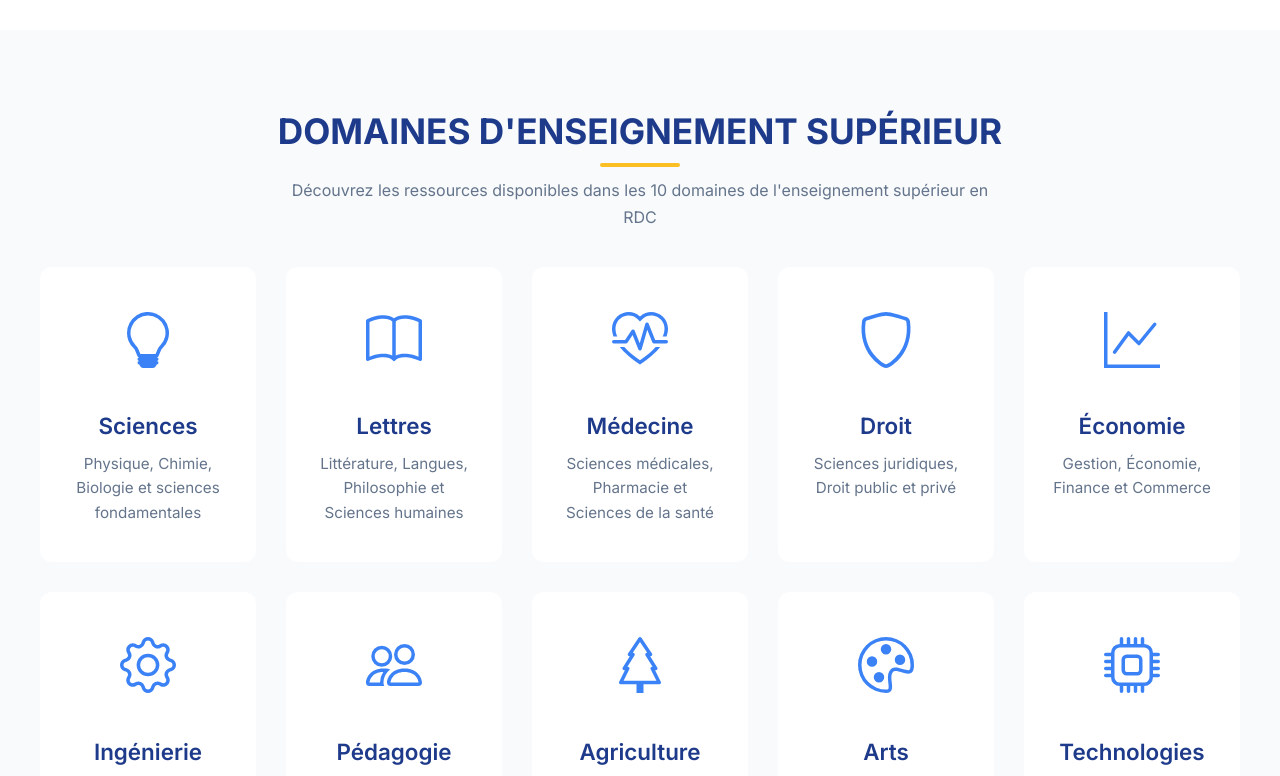
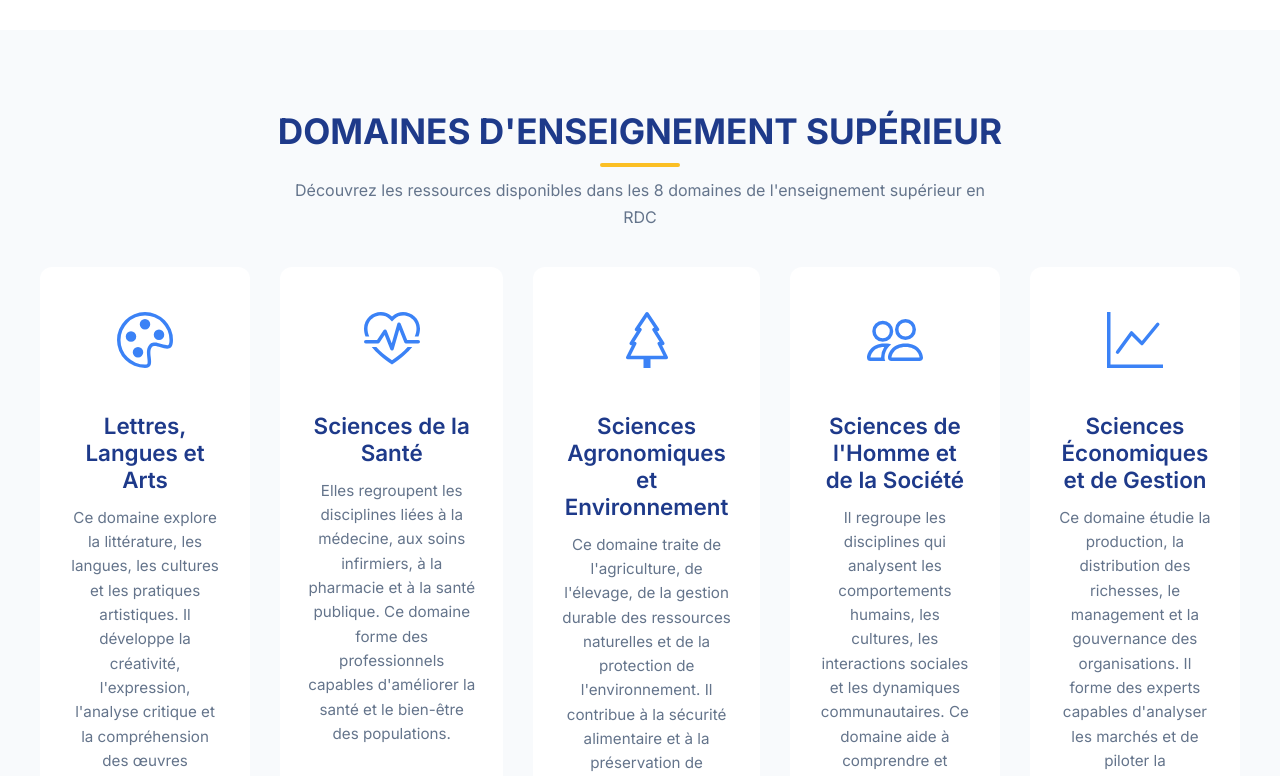
Before and after one commit to cgiibnn-2025/bnn-esursi-site, a React (Create React App) app: page / in a window 1280 px wide. Shown: the part 2000-2776 px from the top of the page. Built offline with nearby package versions, Linux system fonts and the light colour scheme; no server answers.

Commit message:
Mise à jour des 8 domaines d'enseignement supérieur avec descriptions détaillées

```diff
--- a/src/components/Domaines.js
+++ b/src/components/Domaines.js
@@ -16,54 +16,44 @@ import './Domaines.css';
 const Domaines = () => {
   const domaines = [
     {
-      icon: <BsLightbulb />,
-      title: "Sciences",
-      description: "Physique, Chimie, Biologie et sciences fondamentales"
-    },
-    {
-      icon: <BsBook />,
-      title: "Lettres",
-      description: "Littérature, Langues, Philosophie et Sciences humaines"
+      icon: <BsPalette />,
+      title: "Lettres, Langues et Arts",
+      description: "Ce domaine explore la littérature, les langues, les cultures et les pratiques artistiques. Il développe la créativité, l'expression, l'analyse critique et la compréhension des œuvres humaines."
     },
     {
       icon: <BsHeartPulse />,
-      title: "Médecine",
-      description: "Sciences médicales, Pharmacie et Sciences de la santé"
+      title: "Sciences de la Santé",
+      description: "Elles regroupent les disciplines liées à la médecine, aux soins infirmiers, à la pharmacie et à la santé publique. Ce domaine forme des professionnels capables d'améliorer la santé et le bien-être des populations."
+    },
+    {
+      icon: <BsTree />,
+      title: "Sciences Agronomiques et Environnement",
+      description: "Ce domaine traite de l'agriculture, de l'élevage, de la gestion durable des ressources naturelles et de la protection de l'environnement. Il contribue à la sécurité alimentaire et à la préservation de l'écosystème."
+    },
+    {
+      icon: <BsPeople />,
+      title: "Sciences de l'Homme et de la Société",
+      description: "Il regroupe les disciplines qui analysent les comportements humains, les cultures, les interactions sociales et les dynamiques communautaires. Ce domaine aide à comprendre et résoudre les enjeux sociétaux."
+    },
+    {
+      icon: <BsGraphUp />,
+      title: "Sciences Économiques et de Gestion",
+      description: "Ce domaine étudie la production, la distribution des richesses, le management et la gouvernance des organisations. Il forme des experts capables d'analyser les marchés et de piloter la performance économique."
+    },
+    {
+      icon: <BsCpu />,
+      title: "Sciences et Technologies",
+      description: "Il couvre les domaines de la physique, de la chimie, des mathématiques, de l'informatique et des innovations techniques. Ce secteur développe les compétences nécessaires pour concevoir des solutions technologiques."
     },
     {
       icon: <BsShield />,
-      title: "Droit",
-      description: "Sciences juridiques, Droit public et privé"
+      title: "Sciences Juridiques, Politiques et Administratives",
+      description: "Ce domaine analyse le droit, les institutions, la gouvernance et les politiques publiques. Il forme des professionnels capables d'assurer la justice, l'administration efficace et la gestion publique."
     },
     {
-      icon: <BsGraphUp />,
-      title: "Économie",
-      description: "Gestion, Économie, Finance et Commerce"
-    },
-    {
-      icon: <BsGear />,
-      title: "Ingénierie",
-      description: "Génie civil, Mécanique, Électrique et Industriel"
-    },
-    {
-      icon: <BsPeople />,
-      title: "Pédagogie",
-      description: "Sciences de l'éducation et Formation des enseignants"
-    },
-    {
-      icon: <BsTree />,
-      title: "Agriculture",
-      description: "Agronomie, Vétérinaire et Développement rural"
-    },
-    {
-      icon: <BsPalette />,
-      title: "Arts",
-      description: "Beaux-arts, Musique, Théâtre et Arts appliqués"
-    },
-    {
-      icon: <BsCpu />,
-      title: "Technologies",
-      description: "Informatique, Télécommunications et Numérique"
+      icon: <BsLightbulb />,
+      title: "Sciences Psychologiques et de l'Éducation",
+      description: "Il étudie les comportements, les processus mentaux et les méthodes pédagogiques. Ce domaine prépare à accompagner le développement humain, l'apprentissage et le bien-être psychologique."
     }
   ];
 
@@ -72,7 +62,7 @@ const Domaines = () => {
       <div className="domaines-container">
         <h2 className="section-title">Domaines d'Enseignement Supérieur</h2>
         <p className="section-subtitle">
-          Découvrez les ressources disponibles dans les 10 domaines de l'enseignement supérieur en RDC
+          Découvrez les ressources disponibles dans les 8 domaines de l'enseignement supérieur en RDC
         </p>
 
         <div className="domaines-grid">
--- a/src/components/QuiSommesNous.js
+++ b/src/components/QuiSommesNous.js
@@ -12,7 +12,7 @@ const QuiSommesNous = () => {
             <p className="intro-text">
               La <strong>Cellule de Gestion des Infrastructures Informatiques et de la Bibliothèque Numérique Nationale
               du Ministère de l'Enseignement Supérieur, Universitaire, Recherche Scientifique et Innovation (CGIIBNN-MINESURSI)</strong>
-              est une structure spécialisée dédiée à la gestion des infrastructures technologiques et à la démocratisation
+               est une structure spécialisée dédiée à la gestion des infrastructures technologiques et à la démocratisation
               de l'accès au savoir en République Démocratique du Congo.
             </p>
             <p className="description">
```
